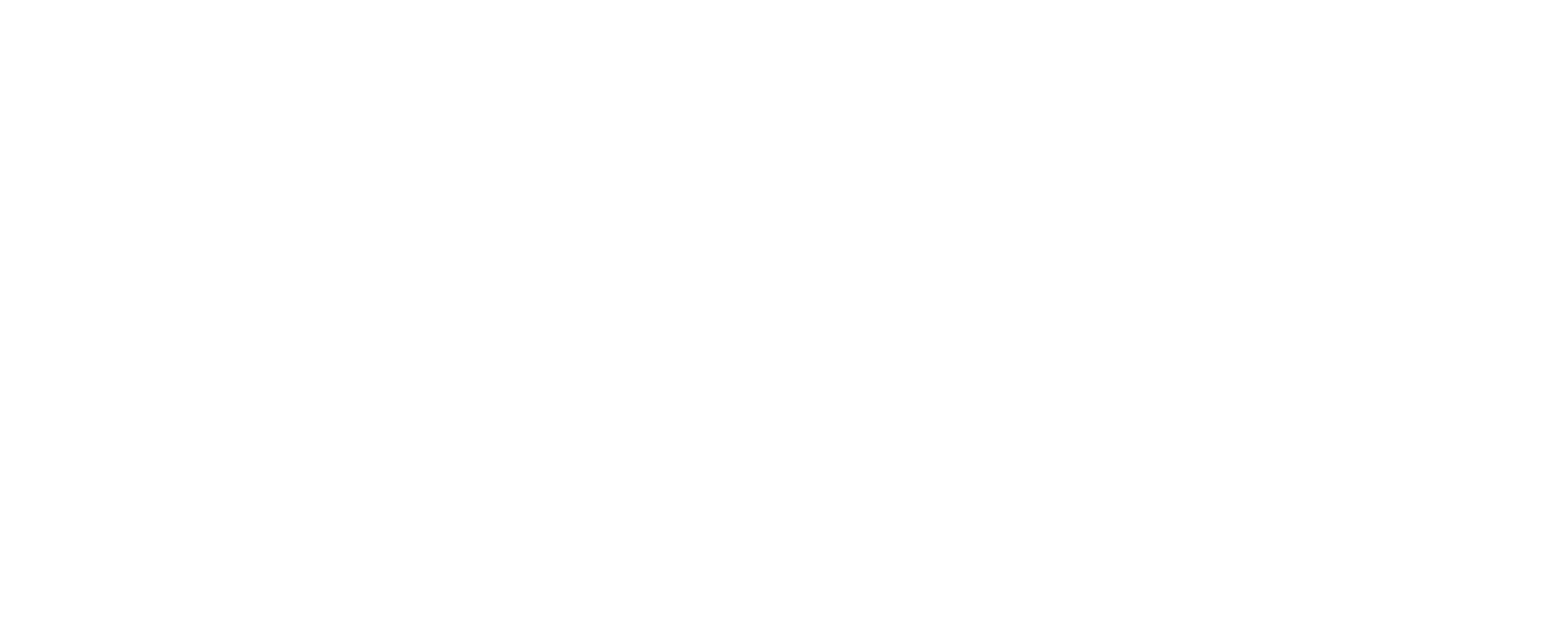
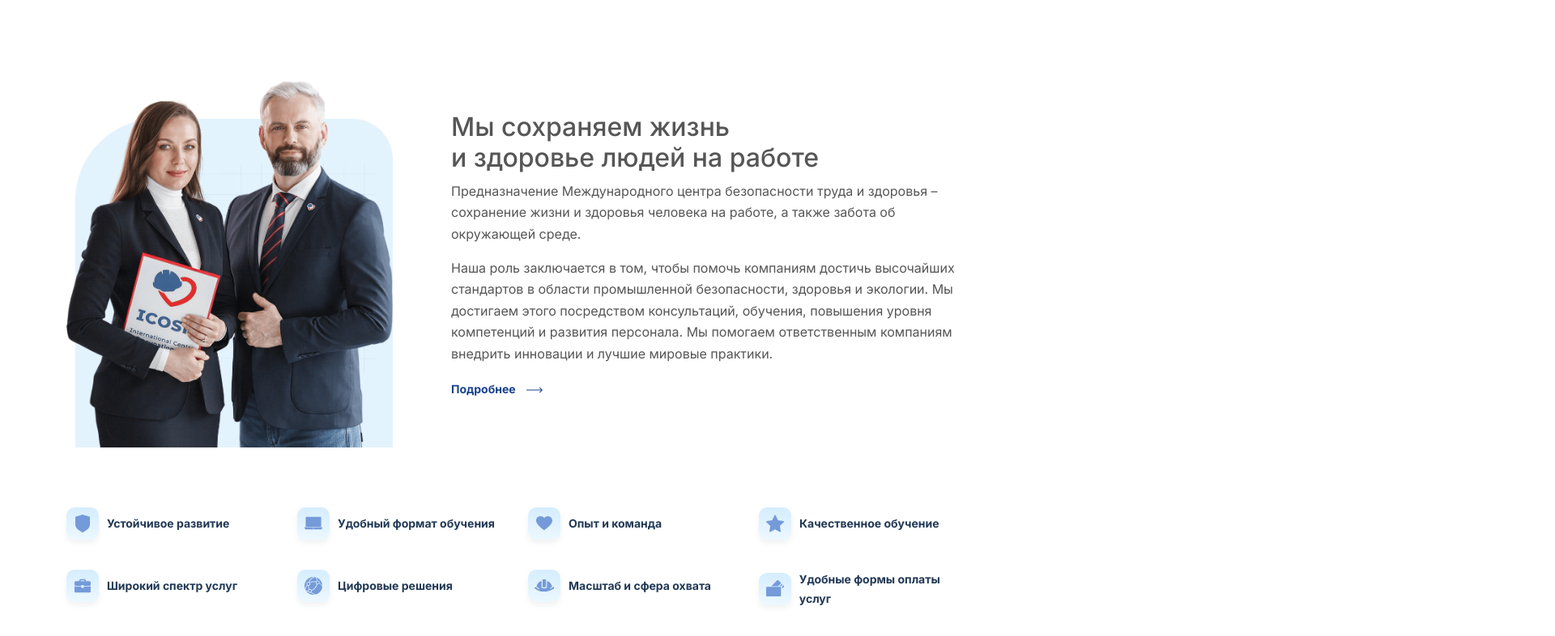
Before and after one commit to Oleksij95/icosh, a Vue app: page / in a window 1280 px wide. Shown: the part 742-1528 px from the top of the page at 81% size, 1920 px wide, since content can reach past the window. Before the commit the page ends 800 px from the top, so only its background shows below. Built offline with nearby package versions, Linux system fonts and the light colour scheme.

Commit message:
add WeSave component and fix styles

```diff
--- a/package.json
+++ b/package.json
@@ -13,6 +13,7 @@
     "core-js": "^3.6.5",
     "vue": "^2.6.14",
     "vue-router": "^3.2.0",
+    "vue-slick-carousel": "^1.0.6",
     "vuex": "^3.4.0"
   },
   "devDependencies": {
--- a/src/assets/app.scss
+++ b/src/assets/app.scss
@@ -4,7 +4,7 @@
 $text: #565656;
 
 
-// Customization Bootstrap vars from "app/libs/bootstrap/scss/_variables.scss"
+// Customization Bootstrap vars
 $grid-gutter-width: 30px;
 $grid-columns: 12;
 
@@ -76,6 +76,180 @@
 	display: none;
 }
 
+.hidden_body{
+	overflow: hidden!important;
+}
+
+.modal-backdrop.show {
+    opacity: .5;
+}
+.null_opacity{
+	opacity: 0;
+}
+
+.img-responsive {
+	display: block;
+	max-width: 100%;
+	height: auto;
+	&.img-width {
+		width: 100%;
+	}
+}
+
+.text-center {
+	text-align: center;
+}
+
+b, strong {
+	font-weight: bold;
+}
+
+.inside_page{
+	padding-top: 106px;
+	.top_part{
+		border-bottom: 1px dashed #D2E3EE;
+		padding-bottom: 16px;
+		margin-bottom: 46px;
+	}
+	h1{
+		font-weight: 600;
+		font-size: 32px;
+		line-height: 40px;
+		color: #262626;
+		margin-bottom: 5px;
+		font-family: "RobotoBold", sans-serif;
+	}
+}
+
+#free_consultation.inside_block{
+	margin-bottom: 125px;
+}
+
+body .select2-dropdown{
+	background: #FFFFFF;
+	box-shadow: 0px 4px 20px rgba(130, 130, 130, 0.25);
+	border-radius: 3px!important;
+	border: none;
+	padding-left: 15px;
+	padding-bottom: 8px;
+    padding-top: 7px;
+	margin-top: 7px;
+}
+
+
+body .select2-container--default .select2-selection--single{
+	background: #FFFFFF;
+	border: 1px solid #D7DFE9;
+	box-sizing: border-box;
+	border-radius: 2px;
+	height: 44px;
+	font-size: 14px;
+	line-height: 24px;
+	color: #213955;
+}
+body .select2-container--default .select2-selection--single .select2-selection__rendered{
+	height: 100%;
+	line-height: 44px;
+	color: #213955;
+}
+
+body .select2-container--default .select2-selection--single .select2-selection__arrow b{
+	background: url("/img/_src/chevron.svg");
+    width: 12px;
+    height: 7px;
+	border: none;
+	transition: all .3s;
+}
+
+body .select2-container--default .select2-selection--single .select2-selection__arrow{
+	height: 100%;
+	right: 16px;
+}
+
+body .select2-container--focus.select2-container--open .select2-selection--single .select2-selection__arrow b{
+	transform: rotate(180deg);
+}
+
+body .select2-container--default .select2-results__option--highlighted.select2-results__option--selectable{
+	background: transparent;
+	color: #213955;
+}
+body .select2-container--default .select2-results__option--selected {
+    background: transparent;
+	color: #213955;
+}
+
+body .select2-container--default .select2-results>.select2-results__options{
+	max-height: 260px;
+}
+
+body .select2-results__option{
+	padding: 3px 6px;
+}
+
+body .select2-search--dropdown{
+	display: none;
+}
+
+
+body .select2-container--default .select2-results>.select2-results__options[aria-multiselectable="true"] li{
+	position: relative;
+	padding-left: 25px;
+	&::before{
+		content: "";
+		position: absolute;
+		width: 16px;
+		height: 16px;
+		background: #fff;
+		border: 1px solid #D7DFE9;
+		box-sizing: border-box;
+		border-radius: 2px;
+		left: 0;
+		top: 6px;
+	}
+	&.select2-results__option--selected{
+		&::before{
+			background: url("/img/_src/select2-select.svg"), #18438B;
+			background-position: center;
+			background-repeat: no-repeat;
+		}
+	}
+}
+
+.select2-results__option{
+	font-style: normal;
+	font-weight: normal;
+	font-size: 12px;
+	line-height: 24px;
+	color: #213955;
+}
+
+.hidden{
+	display: none!important;
+}
+
+.hidden_opacity{
+	pointer-events: none!important;
+	opacity: 0!important;
+}
+
+
+section:not(#layout-content) {
+    margin-top: 100px;
+}
+
+
+section:not(#layout-content) a.more {
+    font-size: 14px;
+    line-height: 30px;
+    color: #18438b;
+    font-weight: 600;
+    text-decoration: none;
+}
+
+section:not(#layout-content) a.more svg {
+    margin-left: 10px;
+}
 
 @media (min-width: 1400px) {
     body .container-xxl, body .container-xl, body .container-lg, body .container-md, body .container-sm, body .container {
--- /dev/null
+++ b/src/components/WeSave.vue
@@ -0,0 +1,128 @@
+<template>
+    <section id="we_save">
+		<div class="container">
+			<div class="row">
+				<div class="col-5 d-none d-lg-block">
+					<img src="/img/_src/we-save.png" alt="Мы сохраняем жизнь" class="we_save_img">
+				</div>
+				<div class="col-lg-7 col-12">
+					<h2>Мы сохраняем жизнь <br>
+						и здоровье людей на работе</h2>
+					<p>
+						Предназначение Международного центра безопасности труда и здоровья – сохранение жизни и здоровья человека на работе, а также забота об окружающей среде.
+					</p>
+					<p>
+						Наша роль заключается в том, чтобы помочь компаниям достичь высочайших стандартов в области промышленной безопасности, здоровья и экологии. Мы достигаем этого посредством консультаций, обучения, повышения уровня компетенций и развития персонала. Мы помогаем ответственным компаниям внедрить инновации и лучшие мировые практики.
+					</p>
+					<a href="#" class="more">
+						Подробнее
+						<svg width="20" height="8" viewBox="0 0 20 8" fill="none" xmlns="http://www.w3.org/2000/svg">
+							<path d="M15.7929 6.79292L16.5 7.50002L20 4L16.5 0.5L15.7929 1.20711L18.0858 3.50005L8.74227e-08 3.50005L0 4.50005L18.0857 4.50005L15.7929 6.79292Z" fill="#18438B"/>
+						</svg>
+					</a>
+				</div>
+			</div>
+			<div class="row bottom_items_wrapper">
+				<div class="col-lg-3 col-md-6 col-12">
+					<div class="item">
+						<div class="img_wrapper">
+							<img src="/img/_src/protect.svg" alt="Устойчивое развитие">
+						</div>
+						Устойчивое развитие
+					</div>
+					<div class="item">
+						<div class="img_wrapper">
+							<img src="/img/_src/briefcase.svg" alt="Широкий спектр услуг">
+						</div>
+						Широкий спектр услуг
+					</div>
+				</div>
+				<div class="col-lg-3 col-md-6 col-12">
+					<div class="item">
+						<div class="img_wrapper">
+							<img src="/img/_src/monitor.svg" alt="Удобный формат обучения">
+						</div>
+						Удобный формат обучения
+					</div>
+					<div class="item">
+						<div class="img_wrapper">
+							<img src="/img/_src/internet.svg" alt="Цифровые решения">
+						</div>
+						Цифровые решения
+					</div>
+				</div>
+				<div class="col-lg-3 col-md-6 col-12">
+					<div class="item">
+						<div class="img_wrapper">
+							<img src="/img/_src/heart.svg" alt="Опыт и команда">
+						</div>
+						Опыт и команда
+					</div>
+					<div class="item">
+						<div class="img_wrapper">
+							<img src="/img/_src/constructor.svg" alt="Масштаб и сфера охвата">
+						</div>
+						Масштаб и сфера охвата
+					</div>
+				</div>
+				<div class="col-lg-3 col-md-6 col-12">
+					<div class="item">
+						<div class="img_wrapper">
+							<img src="/img/_src/star.svg" alt="Качественное обучение ">
+						</div>
+						Качественное обучение
+					</div>
+					<div class="item">
+						<div class="img_wrapper">
+							<img src="/img/_src/credit-card.svg" alt="Удобные формы оплаты услуг">
+						</div>
+						Удобные формы оплаты услуг
+					</div>
+				</div>
+			</div>
+		</div>
+	</section>
+</template>
+
+<script>
+export default {
+
+}
+</script>
+
+<style lang="scss" scoped>
+    #we_save{
+        h2{
+            margin-top: 40px;
+        }
+        .we_save_img{
+            max-width: 403px;
+        }
+        .item{
+            display: flex;
+            align-items: center;
+            font-size: 14px;
+            line-height: 24px;
+            font-weight: 600;
+            color: #213955;
+            margin-bottom: 37px;
+            &:last-child{
+                width: 265px;
+            }
+        }
+        .img_wrapper{
+            background: linear-gradient(4.2deg, #EDF8FF 3.15%, #D7EEFE 87.17%);
+            box-shadow: 0px 4px 6px rgba(131, 139, 145, 0.11);
+            width: 40px;
+            height: 40px;
+            border-radius: 10px;
+            margin-right: 10px;
+            display: flex;
+            justify-content: center;
+            align-items: center
+        }
+        .bottom_items_wrapper{
+            margin-top: 74px;
+        }
+    }
+</style>
--- a/src/components/headers/HomeHeader.vue
+++ b/src/components/headers/HomeHeader.vue
@@ -15,7 +15,7 @@
 				</div>
 			</div>
 		</div>
-		<div class="header_bottom_menu flex_wrapper flex_between align_center">
+		<VueSlickCarousel v-bind="sliderSettings" class="header_bottom_menu flex_wrapper flex_between align_center">
 			<span>охрана труда</span>
 			<span>опыт</span>
 			<span>тренинги</span>
@@ -26,15 +26,64 @@
 			<span>мировые практики</span>
 			<span>устойчивое развитие</span>
 			<span>цифровые решения</span>
-		</div>
+		</VueSlickCarousel>
 	</header>
 </template>
 
 <script>
 import MainMenu from '/src/components/MainMenu.vue'
+
+import VueSlickCarousel from 'vue-slick-carousel'
+import 'vue-slick-carousel/dist/vue-slick-carousel.css'
+// optional style for arrows & dots
+import 'vue-slick-carousel/dist/vue-slick-carousel-theme.css'
+
 export default{
+    data() {
+        return{
+            sliderSettings: {
+                autoplay: true,
+                arrows: false,
+                dots: false,
+                infinite: true,
+                slidesToShow: 9,
+                slidesToScroll: 1,
+                speed: 10000,
+                autoplaySpeed: 0,
+                cssEase: 'linear',
+                pauseOnHover: false,
+                responsive: [
+                    {
+                        breakpoint: 1600,
+                        settings: {
+                            slidesToShow: 4
+                        }
+                    },
+                    {
+                        breakpoint: 1200,
+                        settings: {
+                            slidesToShow: 3
+                        }
+                    },
+                    {
+                        breakpoint: 992,
+                        settings: {
+                            slidesToShow: 3
+                        }
+                    },
+                    {
+                        breakpoint: 480,
+                        settings: {
+                            slidesToShow: 1
+                        }
+                    }
+                ]
+            }
+        }
+    },
     components: {
-        MainMenu
+        MainMenu,
+        VueSlickCarousel
     }
 }
 </script>
@@ -96,6 +145,7 @@
         }
         .header_bottom_menu{
             margin-top: 175px;
+            position: relative;
             span{
                 font-weight: normal;
                 font-size: 14px;
@@ -114,6 +164,7 @@
                 align-items: center;
                 justify-content: center;
                 outline: none;
+                font-weight: 500;
             }
         }
     }
--- a/src/views/Home.vue
+++ b/src/views/Home.vue
@@ -1,6 +1,7 @@
 <template>
   <div class="home">
     <HomeHeader></HomeHeader>
+    <WeSave></WeSave>
 
   </div>
 </template>
@@ -8,11 +9,13 @@
 <script>
 // @ is an alias to /src
 import HomeHeader from '../components/headers/HomeHeader'
+import WeSave from '../components/WeSave.vue'
 
 export default {
   name: 'Home',
   components: {
-    HomeHeader
+    HomeHeader,
+    WeSave
   }
 }
 </script>
```
Also changed, not shown: 1 other file (tests, documents, lock files or other folders).
